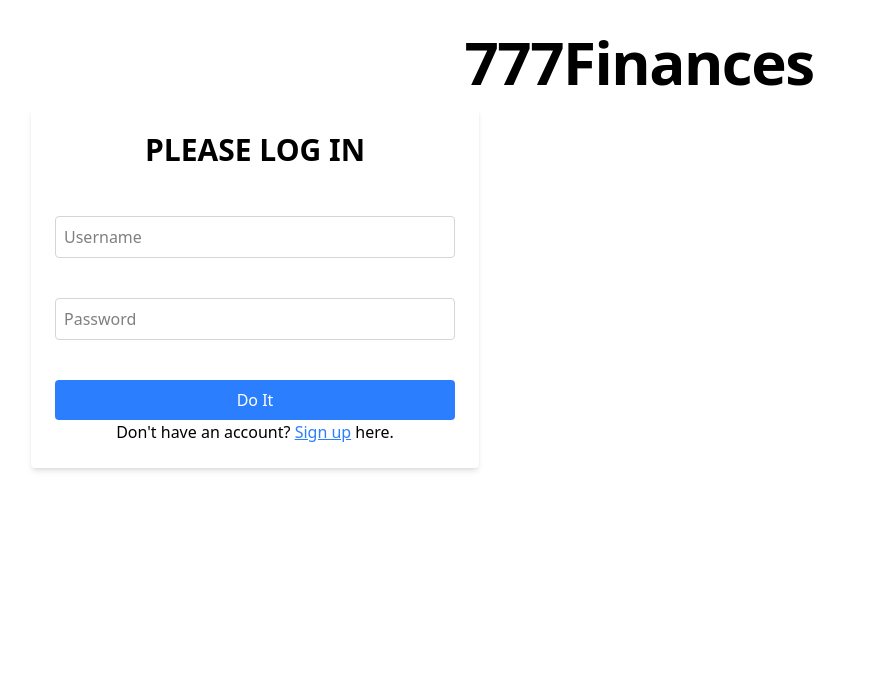
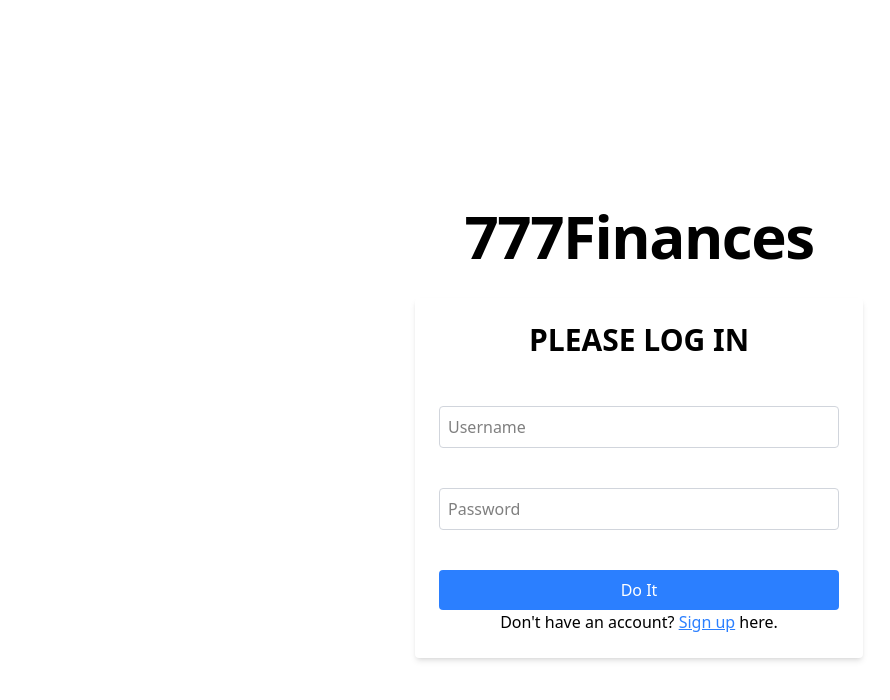
Before and after one commit to ElijahHawthorne/COP4331_LargeProject, a React (Vite) app in the folder frontend/: page / in a window 1280 px wide. Shown: the top 700 px of the page, without its empty margins (1-891 px from the left). Built offline with nearby package versions, Linux system fonts and the light colour scheme.

Commit message:
centering login div

```diff
--- a/frontend/src/Pages/LoginPage.tsx
+++ b/frontend/src/Pages/LoginPage.tsx
@@ -1,11 +1,13 @@
 import PageTitle from "../components/PageTitle.tsx";
 import Login from "../components/Login.tsx";
+
 const LoginPage = () => {
   return (
-    <div>
+    <div className="min-h-screen flex flex-col items-center justify-center bg-white-100">
       <PageTitle />
       <Login />
     </div>
   );
 };
+
 export default LoginPage;
--- a/frontend/src/components/LoggedInName.tsx
+++ b/frontend/src/components/LoggedInName.tsx
@@ -1,8 +1,13 @@
+import { useNavigate } from "react-router-dom";
+
 function LoggedInName() {
   //var user={}
+  const navigate = useNavigate();
+
   function doLogout(event: any): void {
     event.preventDefault();
-    alert("doLogout");
+
+    navigate("/");
   }
   return (
     <div id="loggedInDiv">
--- a/frontend/src/components/PageTitle.tsx
+++ b/frontend/src/components/PageTitle.tsx
@@ -1,4 +1,11 @@
 function PageTitle() {
-  return <h1 id="title" className="mb-4 text-4xl font-extrabold leading-none tracking-tight text-black md:text-5xl lg:text-6xl">777Finances</h1>;
+  return (
+    <h1
+      id="title"
+      className="mb-4 text-4xl font-extrabold justify-center leading-none tracking-tight text-black md:text-5xl lg:text-6xl"
+    >
+      777Finances
+    </h1>
+  );
 }
 export default PageTitle;
```
